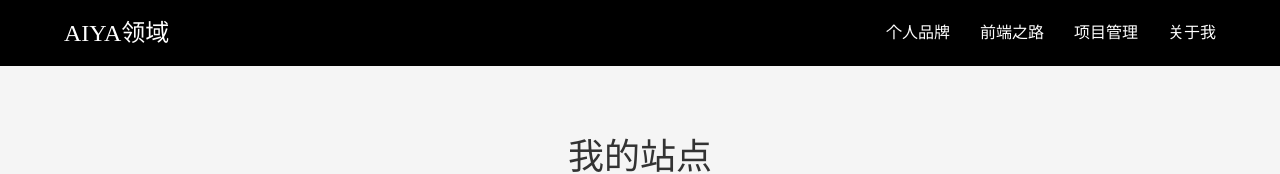
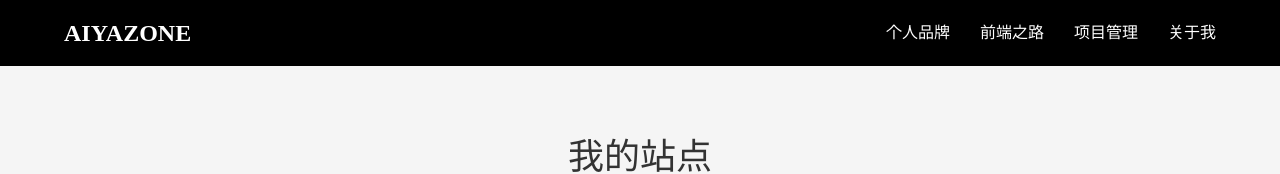
Before and after one commit to AIYAZONE/main, a Vue app: page / in a window 1280 px wide. Shown: the top 174 px of the page. Built offline with nearby package versions, Linux system fonts and the light colour scheme.

Commit message:
MOD-STYLE:更新品牌标识

```diff
--- a/index.html
+++ b/index.html
@@ -2,7 +2,7 @@
 <html lang="en">
 	<head>
 		<meta charset="UTF-8" />
-		<link rel="icon" type="image/svg+xml" href="/vite.svg" />
+		<link rel="icon" type="image/svg+xml" href="/logo.jpg" />
 		<meta name="viewport" content="width=device-width, initial-scale=1.0" />
 		<title>AIYAZONE</title>
 	</head>
--- a/src/layout/Header.vue
+++ b/src/layout/Header.vue
@@ -21,7 +21,7 @@
   name: "Header",
   data() {
     return {
-      title: "AIYA领域",
+      title: "AIYAZONE",
       desc: "Bruce Wang · 90后 · 前端工程师 · 项目管理探索者",
       nav: [
         {
@@ -61,6 +61,7 @@
 
   a.logo {
     color: #fff;
+    font-weight: bold;
     font-size: 1.5rem;
   }
   .desc {
```
Also changed, not shown: public/logo.jpg (added).
